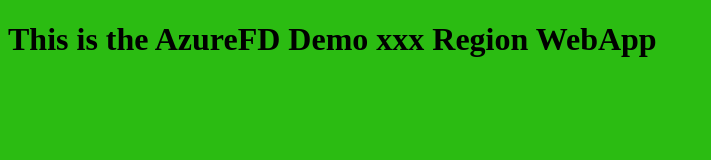
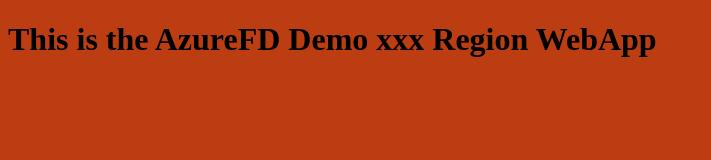
Before and after one commit to vikumjayy/azurewebappregion02, a website: page public/index.html in a window 1280 px wide. Shown: the whole page, without its empty margins (0-711 px from the left). Drawn offline with Linux system fonts and the light colour scheme.

Commit message:
Region Color

```diff
--- a/public/index.html
+++ b/public/index.html
@@ -10,7 +10,7 @@
     </body>
     <style>
         body {
-          background-color: #2bbc12;
+          background-color: #bc3d12;
         }
         </style>
 
```
